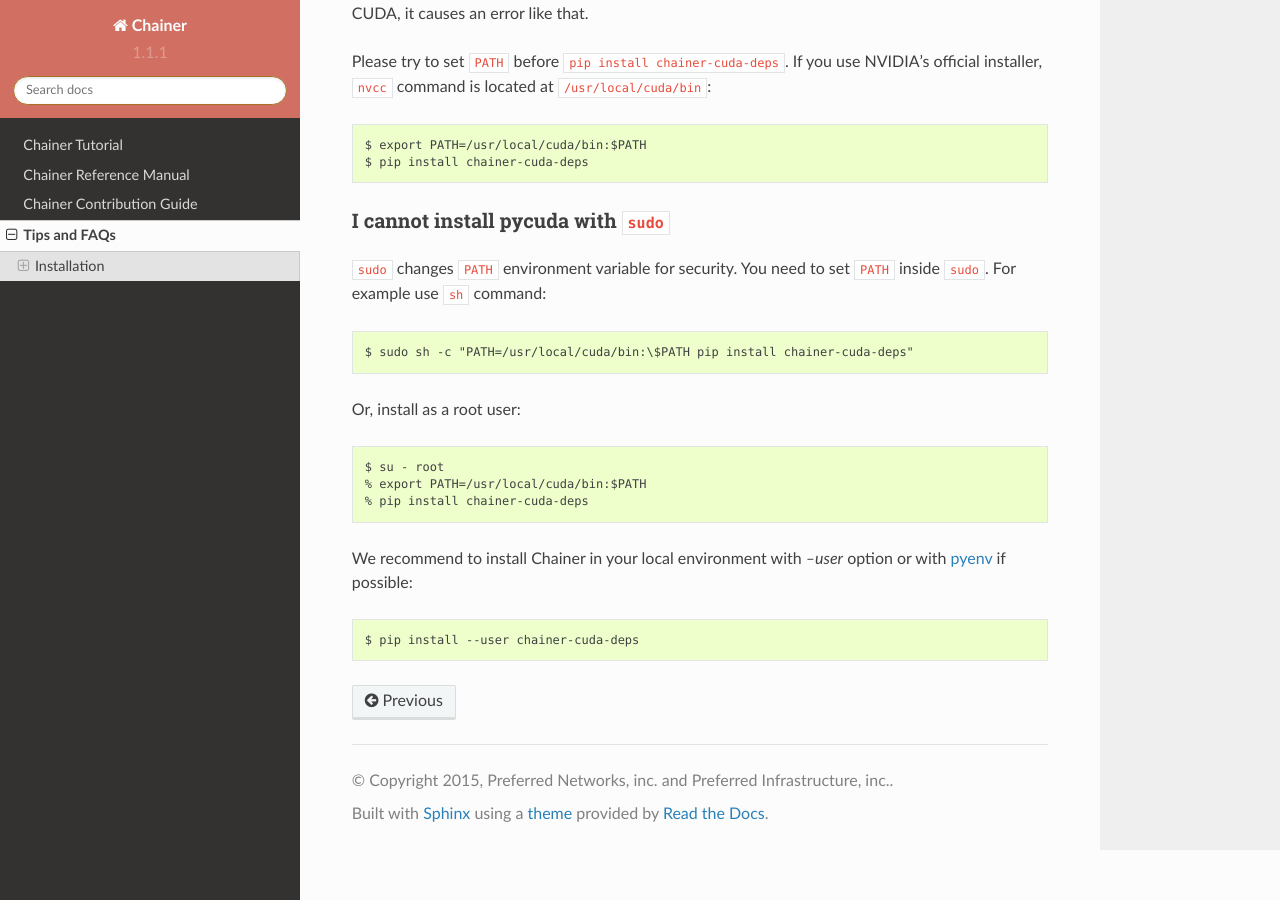
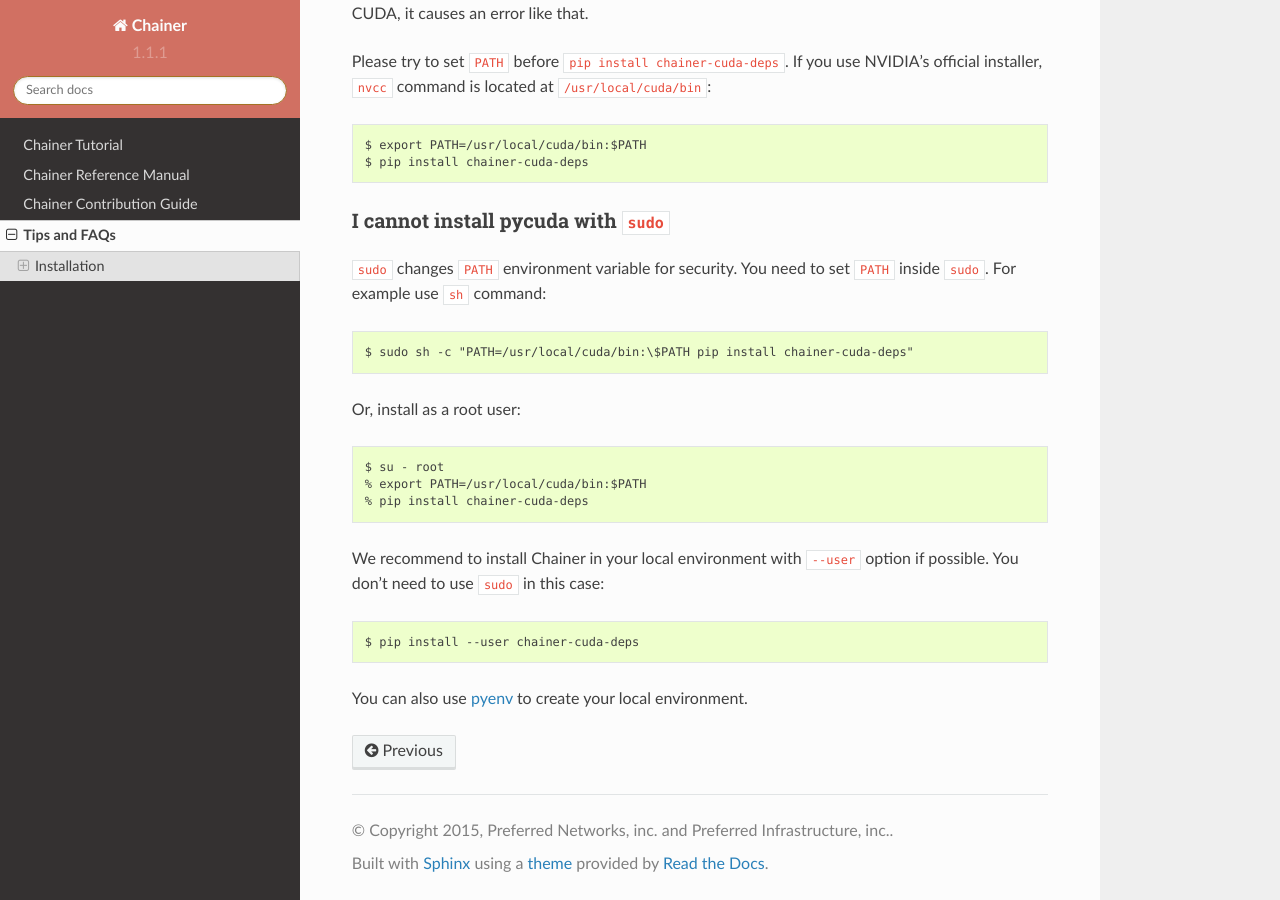
Before and after one commit to mitmul/intel-chainer, a Sphinx documentation site: the page built from docs/source/tips.rst, in a window 1280 px wide and 900 px high, scrolled down 547 px. Built offline with Sphinx 7.4.7 and the Read the Docs theme 2.0.0, drawn with Linux system fonts in a browser that asks for light colours.

Commit message:
Fix tips

```diff
--- a/docs/source/tips.rst
+++ b/docs/source/tips.rst
@@ -41,6 +41,9 @@
   % export PATH=/usr/local/cuda/bin:$PATH
   % pip install chainer-cuda-deps
 
-We recommend to install Chainer in your local environment with `--user` option or with `pyenv <https://github.com/yyuu/pyenv>`_ if possible::
+We recommend to install Chainer in your local environment with ``--user`` option if possible.
+You don't need to use ``sudo`` in this case::
 
   $ pip install --user chainer-cuda-deps
+
+You can also use `pyenv <https://github.com/yyuu/pyenv>`_ to create your local environment.
```
